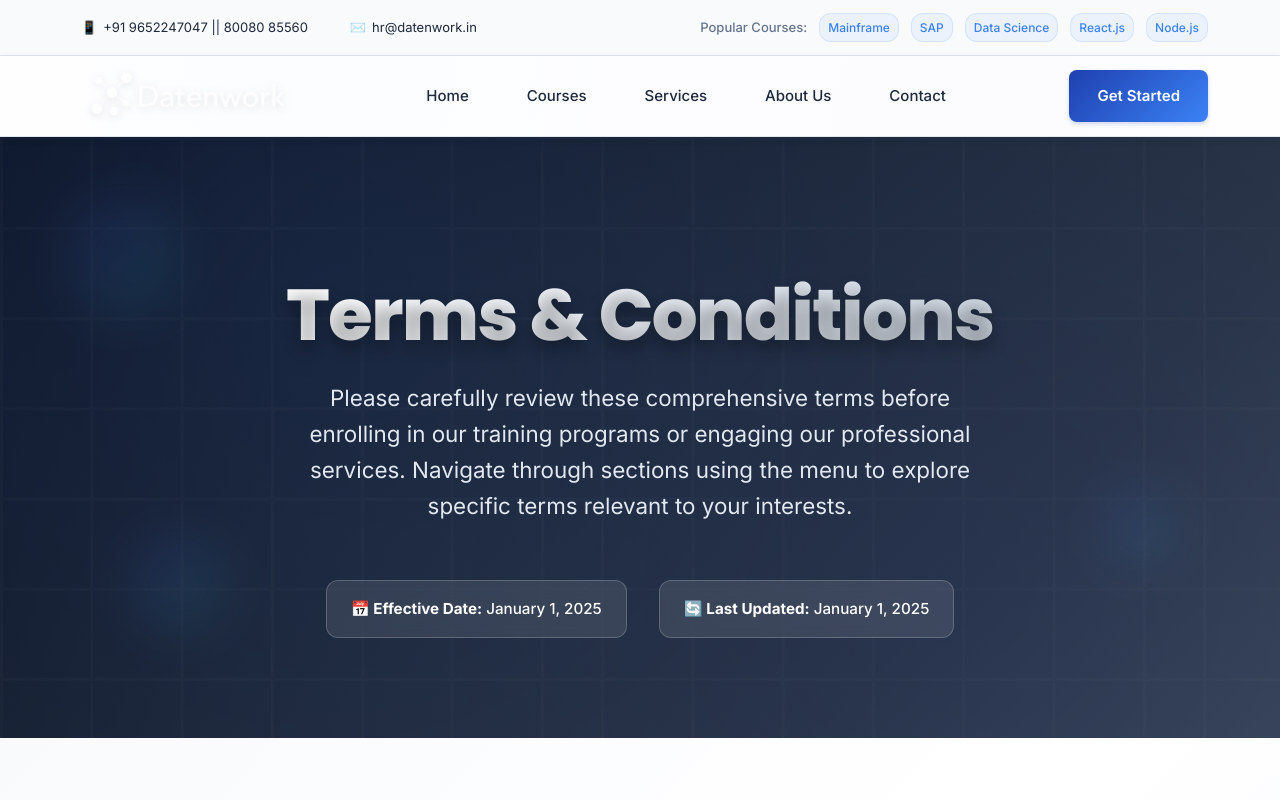
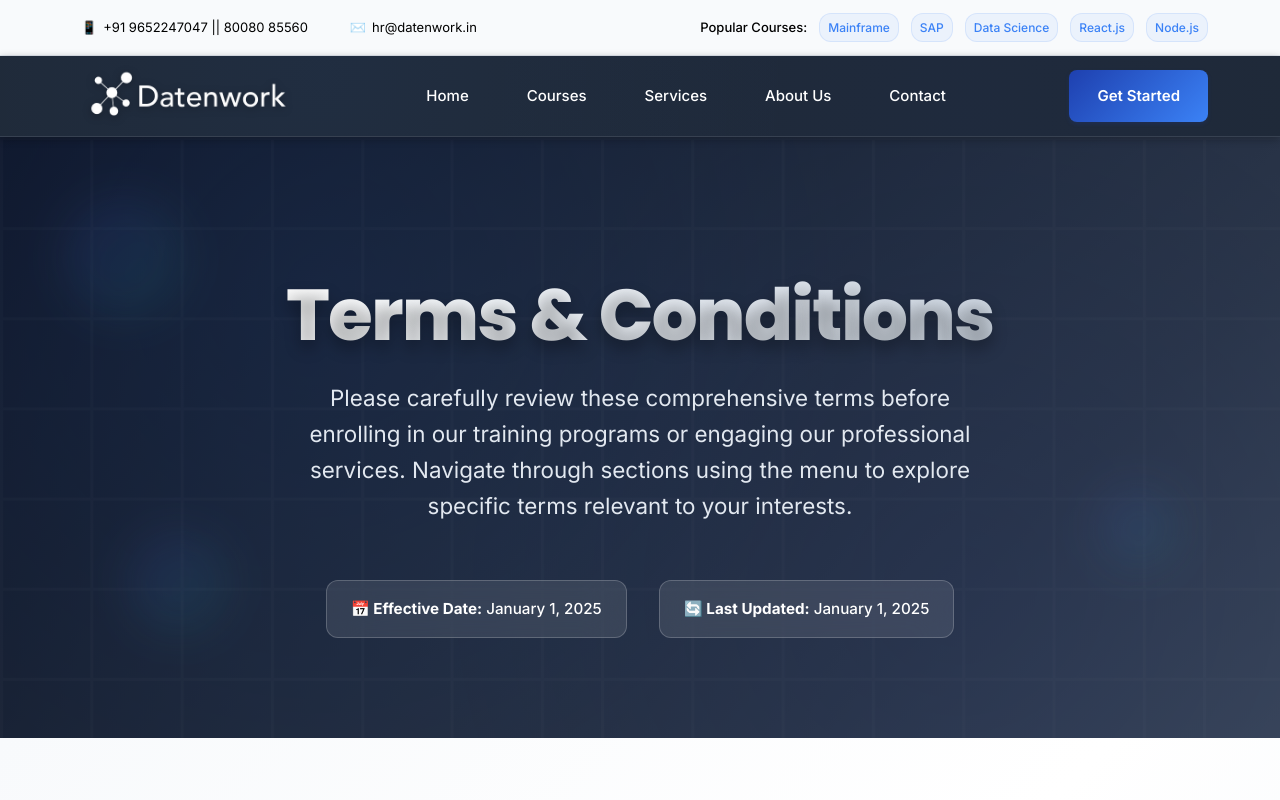
Before and after one commit to chidupudi/DatenWork, a React (Create React App) app: page /terms in a window 1280 px wide. Shown: the top 800 px of the page. Built offline with nearby package versions, Linux system fonts and the light colour scheme.

Commit message:
background changing

```diff
--- a/src/components/common/Header.js
+++ b/src/components/common/Header.js
@@ -2,7 +2,7 @@ import React, { useState, useEffect } from 'react';
 import { Link, useLocation, useNavigate } from 'react-router-dom';
 import logoSrc from '../../assets/image.png';
 
-// Updated brand colors for white theme
+// Updated brand colors with dark header theme
 const brandColors = {
   primary: '#3b82f6',
   primaryDark: '#1e40af',
@@ -15,22 +15,23 @@ const brandColors = {
   hover: '#f8fafc',
   topBarBg: '#f8fafc',
   success: '#10b981',
-  // Updated header colors for white theme
-  headerBg: '#ffffff',
-  headerText: '#1e293b',
-  headerTextSecondary: '#64748b',
-  headerBorder: '#e2e8f0',
-  headerHover: '#f1f5f9',
-  activeBackground: '#f0f9ff',
+  // Updated header colors for dark theme
+  headerBg: '#1f2937', // Using the hero title color as background
+  headerText: '#ffffff', // White text for contrast
+  headerTextSecondary: '#d1d5db', // Light gray for secondary text
+  headerBorder: '#374151', // Darker border
+  headerHover: '#374151', // Hover state
+  activeBackground: '#3b82f6', // Blue for active state
   activeBorder: '#3b82f6',
-  shadow: 'rgba(0, 0, 0, 0.1)'
+  shadow: 'rgba(0, 0, 0, 0.3)'
 };
 
-// TopBar Component (mostly unchanged as it already works well)
+// TopBar Component (keeping it light as contrast)
 const TopBar = () => {
   const [hoveredItem, setHoveredItem] = useState(null);
   const [isMobile, setIsMobile] = useState(false);
   const [isTablet, setIsTablet] = useState(false);
+  const navigate = useNavigate();
 
   // Responsive hook
   useEffect(() => {
@@ -74,7 +75,7 @@ const TopBar = () => {
     alignItems: 'center',
     gap: '6px',
     fontSize: isMobile ? '12px' : '13px',
-    color: brandColors.text,
+    color: '#000000', // Black font color
     textDecoration: 'none',
     padding: '4px 8px',
     borderRadius: '6px',
@@ -95,7 +96,7 @@ const TopBar = () => {
   const coursesLabelStyles = {
     fontSize: isMobile ? '12px' : '13px',
     fontWeight: '500',
-    color: brandColors.textLight,
+    color: '#000000', // Black font color
     whiteSpace: 'nowrap'
   };
 
@@ -115,7 +116,7 @@ const TopBar = () => {
   });
 
   const handleCourseClick = (course) => {
-    console.log(`Navigate to ${course} course page`);
+    navigate('/courses');
   };
 
   const handleContactClick = (type, value) => {
@@ -177,7 +178,7 @@ const TopBar = () => {
                 color: hoveredItem === 'more-courses' ? brandColors.white : brandColors.success,
                 borderColor: `${brandColors.success}20`
               }}
-              onClick={() => console.log('Navigate to all courses')}
+              onClick={() => navigate('/courses')}
               onMouseEnter={() => setHoveredItem('more-courses')}
               onMouseLeave={() => setHoveredItem(null)}
             >
@@ -232,7 +233,7 @@ const TopBar = () => {
   );
 };
 
-// Main Header Component with White Theme
+// Main Header Component with Dark Theme
 const Header = () => {
   const [isMenuOpen, setIsMenuOpen] = useState(false);
   const [isMobile, setIsMobile] = useState(false);
@@ -287,11 +288,11 @@ const Header = () => {
 
   const isActive = (path) => currentPath === path;
 
-  // Updated header styles for white theme
+  // Updated header styles for dark theme
   const headerStyles = {
     position: 'sticky',
     top: 0,
-    background: brandColors.headerBg,
+    background: brandColors.headerBg, // Dark background
     borderBottom: `1px solid ${brandColors.headerBorder}`,
     zIndex: 1000,
     transition: 'all 0.3s ease',
@@ -307,8 +308,8 @@ const Header = () => {
     right: 0,
     bottom: 0,
     background: `
-      radial-gradient(circle at 25% 25%, rgba(59, 130, 246, 0.02) 0%, transparent 50%),
-      radial-gradient(circle at 75% 75%, rgba(30, 64, 175, 0.02) 0%, transparent 50%)
+      radial-gradient(circle at 25% 25%, rgba(59, 130, 246, 0.05) 0%, transparent 50%),
+      radial-gradient(circle at 75% 75%, rgba(30, 64, 175, 0.05) 0%, transparent 50%)
     `,
     zIndex: 0,
     pointerEvents: 'none'
@@ -342,10 +343,10 @@ const Header = () => {
     height: isMobile ? '45px' : '80px',
     width: 'auto',
     transition: 'transform 0.2s ease',
-    filter: 'drop-shadow(0 2px 4px rgba(0, 0, 0, 0.1))'
+    filter: 'drop-shadow(0 2px 4px rgba(0, 0, 0, 0.3))' // Darker shadow for dark background
   };
 
-  // Updated mobile navigation styles for white theme
+  // Updated mobile navigation styles for dark theme
   const getNavStyles = () => {
     if (!isMobile) {
       return {
@@ -362,7 +363,7 @@ const Header = () => {
       left: 0,
       right: 0,
       bottom: 0,
-      background: brandColors.headerBg,
+      background: brandColors.headerBg, // Dark background for mobile menu
       flexDirection: 'column',
       borderTop: `1px solid ${brandColors.headerBorder}`,
       boxShadow: `0 4px 6px -1px ${brandColors.shadow}`,
@@ -390,11 +391,11 @@ const Header = () => {
     width: isMobile ? '100%' : 'auto'
   };
 
-  // Updated nav link styles for white theme
+  // Updated nav link styles for dark theme
   const navLinkStyles = (path) => ({
     fontWeight: isActive(path) ? '600' : '500',
     fontSize: isMobile ? '18px' : '15px',
-    color: isActive(path) ? brandColors.primary : brandColors.headerText,
+    color: isActive(path) ? brandColors.white : brandColors.headerText, // White text
     transition: 'all 0.2s ease',
     textDecoration: 'none',
     padding: isMobile ? '16px 24px' : '12px 16px',
@@ -433,7 +434,7 @@ const Header = () => {
     marginTop: isMobile ? '20px' : '0'
   };
 
-  // Updated hamburger styles for white theme
+  // Updated hamburger styles for dark theme
   const hamburgerStyles = {
     display: 'flex',
     flexDirection: 'column',
@@ -464,7 +465,7 @@ const Header = () => {
     return {
       width: '22px',
       height: '2px',
-      background: brandColors.headerText, // Dark color for white background
+      background: brandColors.headerText, // White hamburger lines
       transition: 'all 0.3s cubic-bezier(0.4, 0, 0.2, 1)',
       borderRadius: '1px',
       boxShadow: `0 1px 2px ${brandColors.shadow}`,
@@ -539,7 +540,7 @@ const Header = () => {
                         if (!isActive(item.path)) {
                           e.target.style.background = brandColors.headerHover;
                           e.target.style.color = brandColors.primary;
-                          e.target.style.borderColor = brandColors.border;
+                          e.target.style.borderColor = brandColors.headerBorder;
                         }
                       }}
                       onMouseLeave={(e) => {
--- a/src/pages/Courses.js
+++ b/src/pages/Courses.js
@@ -494,7 +494,7 @@ const heroSectionStyles = {
         animate={{ opacity: 1, y: 0 }}
         transition={{ duration: 0.8 }}
       >
-        Professional Training Courses
+        Professional Placement
       </motion.h1>
       <motion.p
         style={{
```
Also changed, not shown: src/assets/23.png (renamed from src/assets/image2.png).
